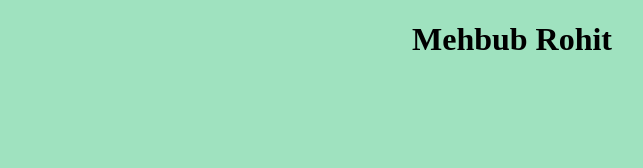
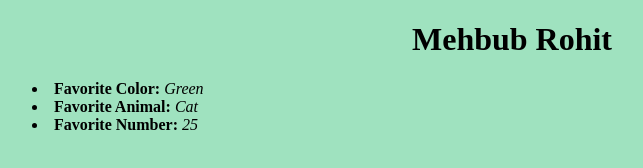
Before and after one commit to vilnytskyy/summer-2021-39548-assignment-1, a plain HTML site: page mehbub.html in a window 1280 px wide. Shown: the whole page, without its empty margins (128-771 px from the left). Drawn offline with Linux system fonts and the light colour scheme.

Commit message:
added favorite colorm, animal, and number

```diff
--- a/mehbub.html
+++ b/mehbub.html
@@ -15,5 +15,8 @@
 
     <body style="background-color: #9FE2BF;">
 		<h1 id="mehbub-header">Mehbub Rohit</h1>
+        <li><a><strong>Favorite Color:</strong> <em>Green</em></a></li>
+        <li><a><strong>Favorite Animal:</strong> <em>Cat</em></a></li>
+        <li><a><strong>Favorite Number:</strong> <em>25</em></a></li>
     </body>
 </html>
```
